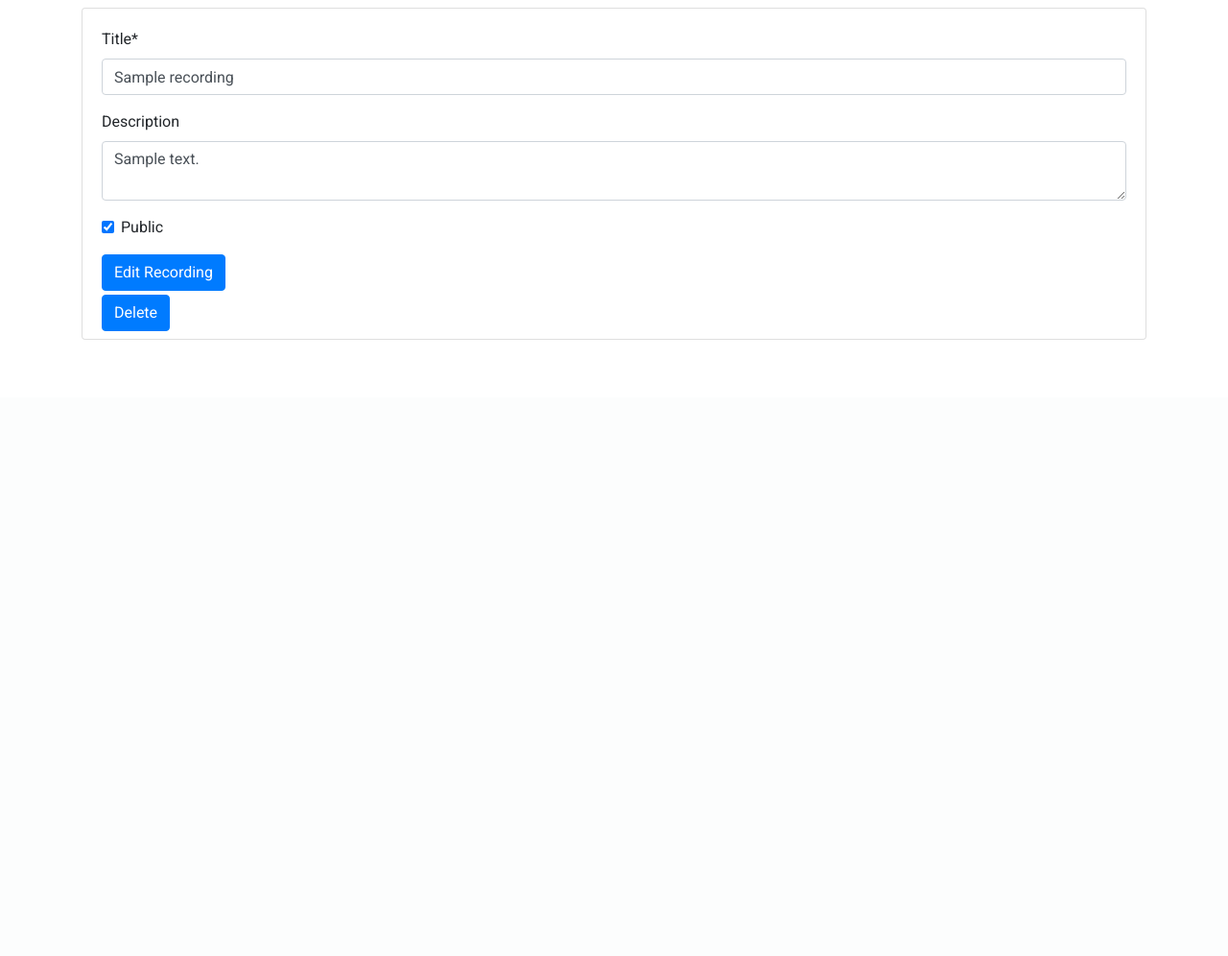
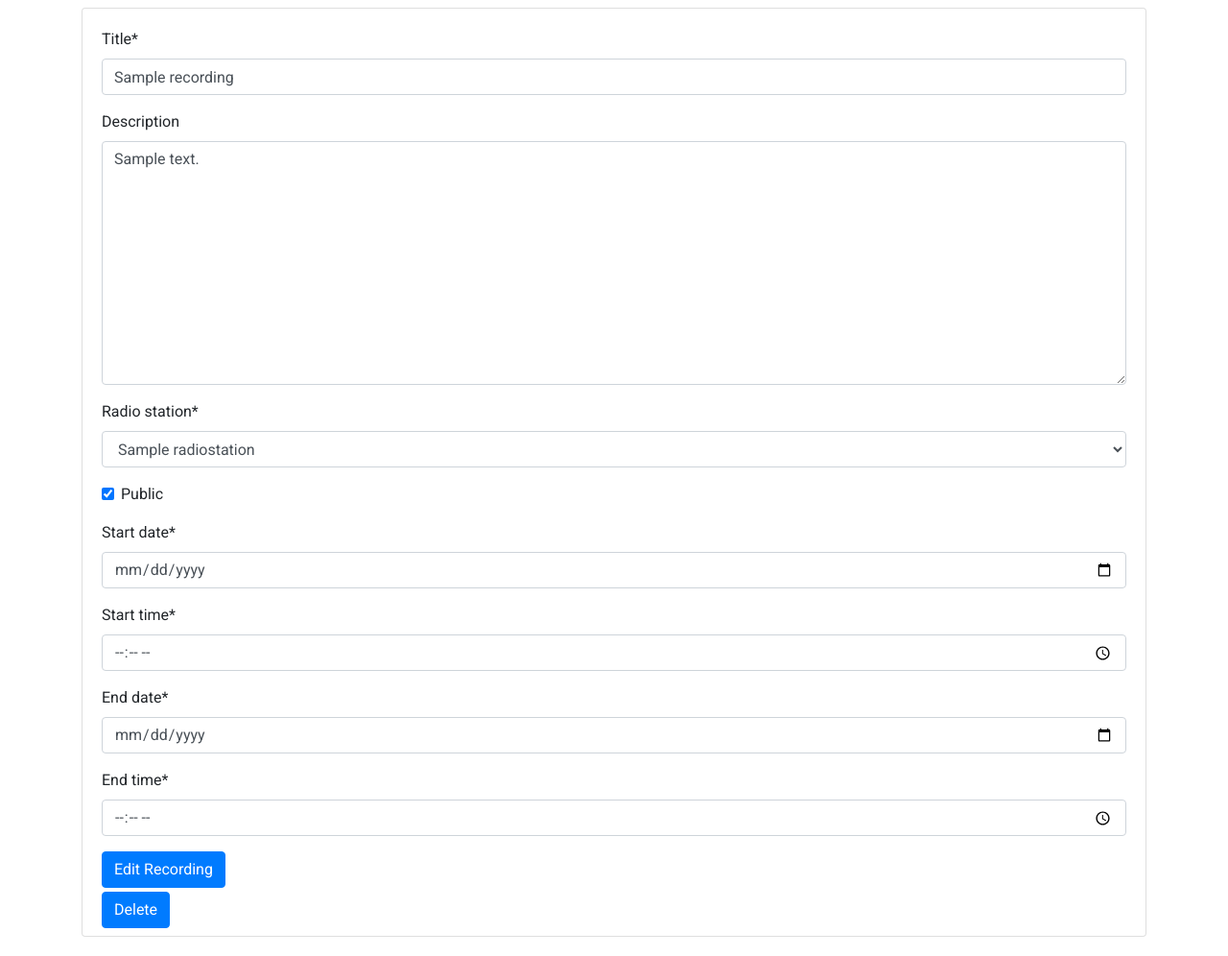
Before and after one commit to lps116/radio_recording_app, a Django app: a page that uses account/templates/account/edit.html in a window 1280 px wide. Shown: the part 386-1382 px from the top of the page at 96% size. Before the commit the page ends 740 px from the top, so only its background shows below. Run offline with Django 3.2, Linux system fonts and the light colour scheme; a user stored in the database is signed in; tables that the repository leaves empty hold one stand-in row (values such as "Sample post"); parts of the project's set-up code (start-up, migrations or seed data) failed here and were passed over; some libraries are stand-ins or nearby versions.

Commit message:
edit recording time works

```diff
--- a/account/templates/account/edit.html
+++ b/account/templates/account/edit.html
@@ -39,7 +39,7 @@
         <div class="card-body pb-0">
           <form action="." method="POST">
             {% csrf_token %}
-            {{form|crispy}}
+            {{ form|crispy }}
             <input type="Submit" class="btn btn-primary" value="Edit Recording">
           </form>
           <a href="{% url 'delete_recording' username=user.username recording_id=recording.id %}"><button class='btn btn-primary mt-1 mb-2'>Delete</button></a>
--- a/account/views.py
+++ b/account/views.py
@@ -1,6 +1,6 @@
 from django.shortcuts import render, redirect
 from django.contrib.auth.models import User
-from .forms import CreateRecordingForm, EditRecordingFormComplete
+from .forms import CreateRecordingForm, EditRecordingFormComplete, EditRecordingFormPending
 from django.contrib import messages
 from django.contrib.auth.decorators import login_required
 from recordings.models import Recording, RadioStation
@@ -74,17 +74,48 @@
 
 @login_required(login_url='/login/')
 def edit_view(response, username, recording_id):
-  if response.method == "POST":
-    recording = Recording.objects.get(pk=recording_id)
-    form = EditRecordingFormComplete(response.POST)
-    if form.is_valid():
-      recording.title = form.cleaned_data['title']
-      recording.description = form.cleaned_data['description']
-      recording.public = form.cleaned_data['public']
-      recording.save()
-      messages.success(response, "Recording information has been updated.")
   recording = Recording.objects.get(pk=recording_id)
-  form = EditRecordingFormComplete(instance=recording)
+  if not recording.status == "pending":
+    if response.method == "POST":
+      form = EditRecordingFormComplete(response.POST)
+      if form.is_valid():
+        recording.title = form.cleaned_data['title']
+        recording.description = form.cleaned_data['description']
+        recording.public = form.cleaned_data['public']
+        recording.save()
+        messages.success(response, "Recording information has been updated.")
+  else:
+    if response.method == "POST":
+      form = EditRecordingFormPending(response.POST)
+      if form.is_valid():
+        title = form.cleaned_data['title']
+        radio_station = form.cleaned_data['radio_station']
+        public = form.cleaned_data['public']
+        start_datetime = datetime.combine(form.cleaned_data['start_date'],
+                                        form.cleaned_data['start_time'])
+        end_datetime = datetime.combine(form.cleaned_data['end_date'],
+                                      form.cleaned_data['end_time'])
+
+        timezone = pytz.timezone("Europe/London")
+        start_datetime_aware = timezone.localize(start_datetime)
+        end_datetime_aware = timezone.localize(end_datetime)
+        recording.title = title
+        recording.radio_station = radio_station
+        recording.public = public
+        recording.start_datetime = start_datetime_aware
+        recording.end_datetime = end_datetime_aware
+        revoke(recording.task_id)
+        task = record_show.apply_async(args=[recording.id], eta=recording.start_datetime)
+        recording.task_id = task.id
+        recording.save()
+        messages.success(response, "Recording information has been updated.")
+
+  recording = Recording.objects.get(pk=recording_id)
+  if not recording.status == "pending":
+    form = EditRecordingFormComplete(instance=recording)
+  else:
+    form = EditRecordingFormPending(instance=recording)
+
   context = {
     "recording" : recording,
     "form" : form
```
Also changed, not shown: 1 other file.
